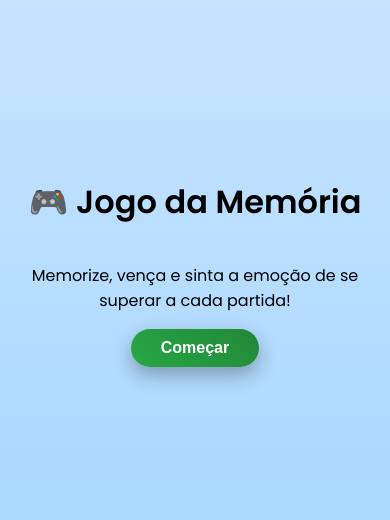
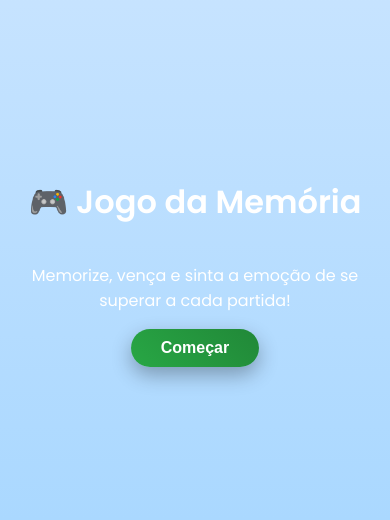
Before and after one commit to AlexandreMoreiraC/momory, a website built with Vite: page index.html in a window 390 px wide. Shown: the part 180-700 px from the top of the page. Built offline with nearby package versions, Linux system fonts and the light colour scheme.

Commit message:
responsividade

```diff
--- a/style.css
+++ b/style.css
@@ -22,7 +22,8 @@ body {
   height: 100vh;
   text-align: center;
   padding: 20px;
-  color: #000000;
+  color: #fff;
+  background: linear-gradient(to bottom, #d0e7ff, #a0d4ff);
 }
 
 #home-screen button {
@@ -47,6 +48,12 @@ body {
 #home-screen button:active {
   transform: scale(0.98);
   box-shadow: 0 6px 15px rgba(0,0,0,0.3);
+}
+@media(max-width: 480px) {
+  #home-screen, #start-screen {
+    color: #fff;
+  background: linear-gradient(to bottom, #d0e7ff, #a0d4ff);
+  }
 }
 
 /* Responsividade */
```
